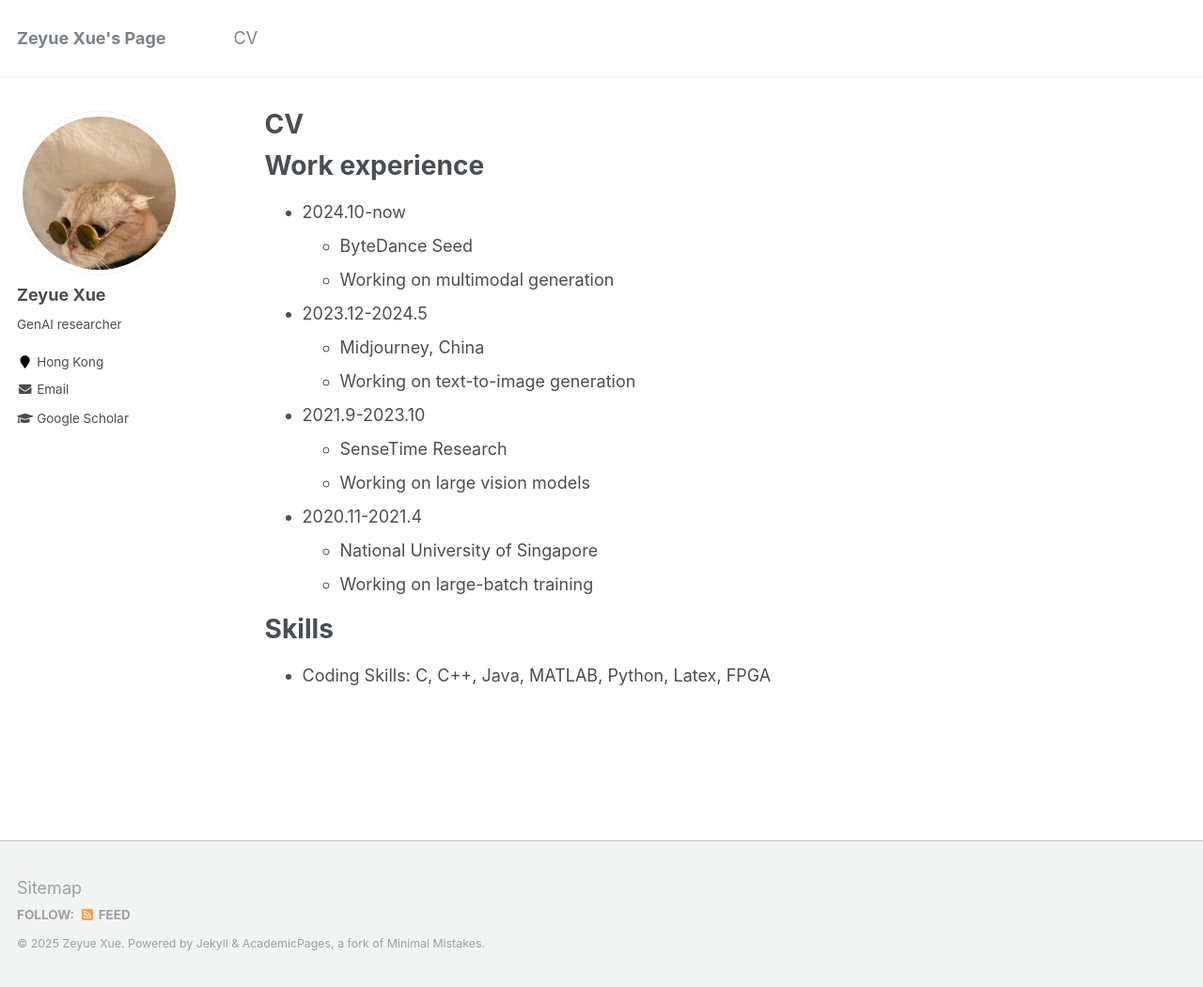
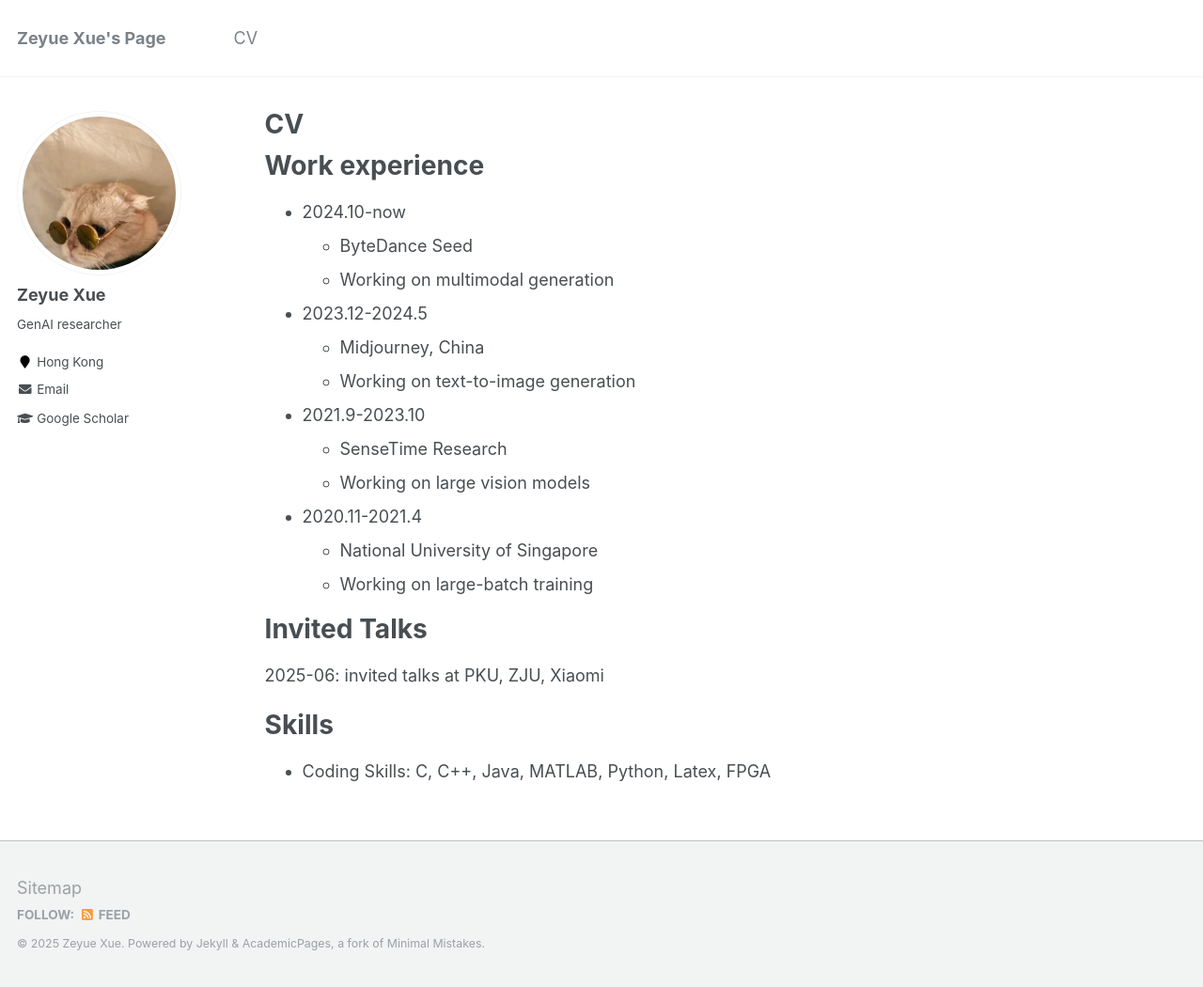
Before and after one commit to XueZeyue/xuezeyue.github.io, a Jekyll site: the page built from _pages/cv.md, in a window 1280 px wide and 1050 px high. Shown: the whole window at 94% size. Built offline with Jekyll 4.4.1, drawn with Linux system fonts in a browser that asks for light colours.

Commit message:
Update cv.md

```diff
--- a/_pages/cv.md
+++ b/_pages/cv.md
@@ -28,6 +28,10 @@ Work experience
   * National University of Singapore
   * Working on large-batch training
 
+**Invited Talks**
+======
+2025-06: invited talks at PKU, ZJU, Xiaomi
+
 
 Skills
 ======
```
